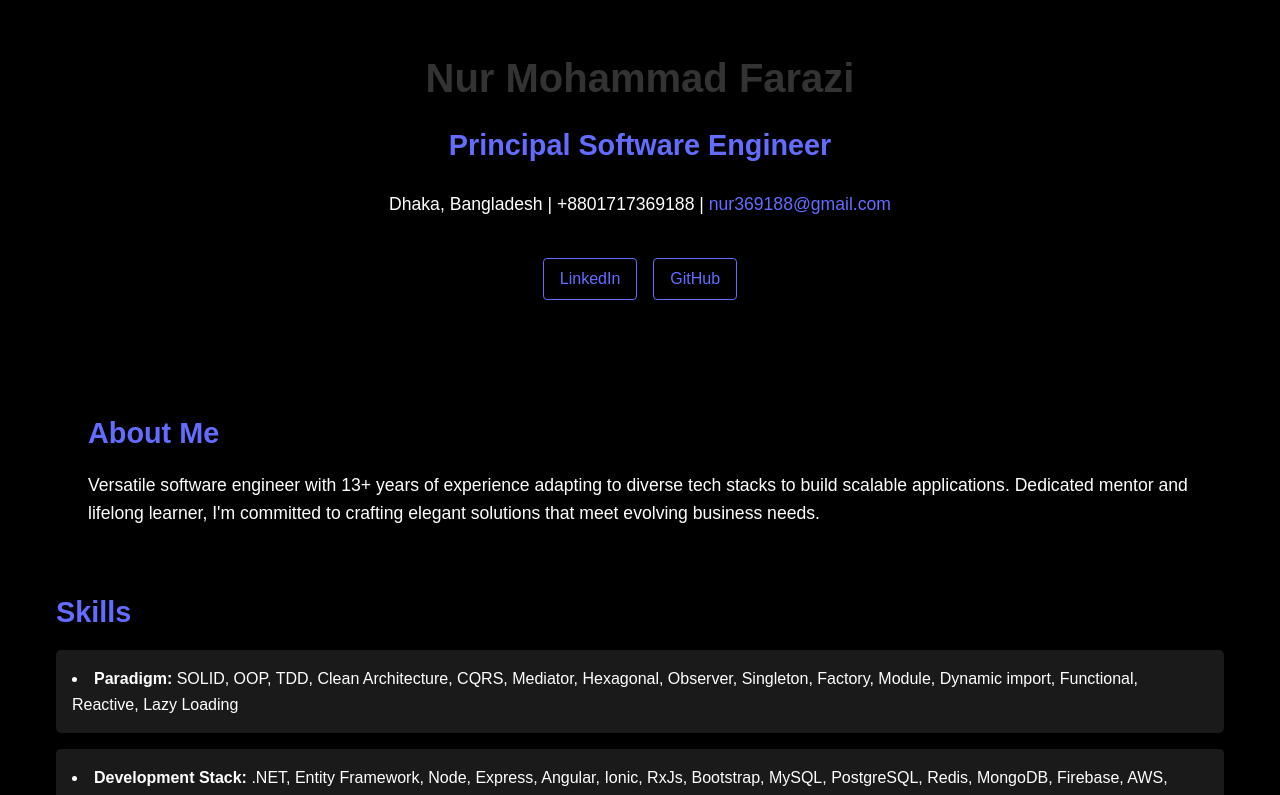
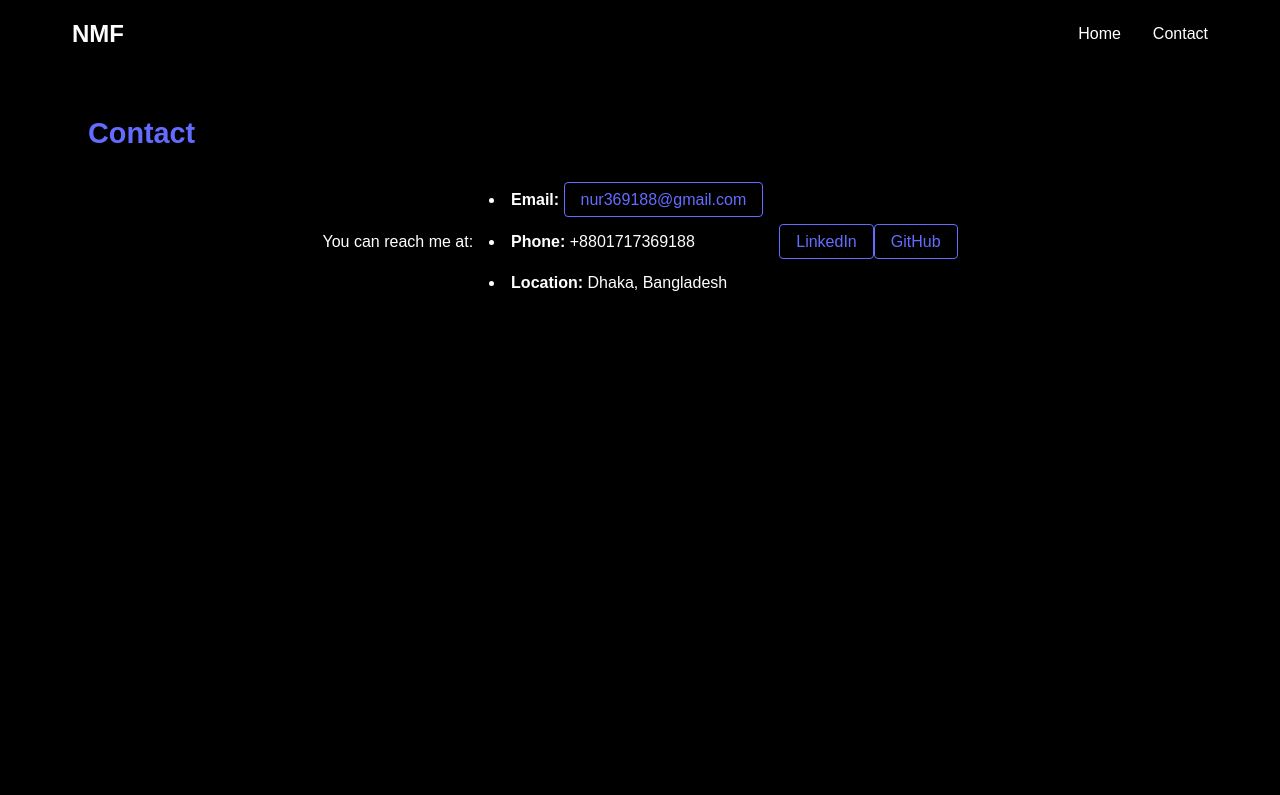
Before and after one commit to nurfarazi/personal-webpage, a React (Vite) app: page /contact in a window 1280 px wide. Shown: the top 795 px of the page. Built offline with nearby package versions, Linux system fonts and the light colour scheme.

Commit message:
feat: add routing and contact page with navbar component

```diff
--- a/package.json
+++ b/package.json
@@ -12,6 +12,7 @@
   "dependencies": {
     "react": "^19.0.0",
     "react-dom": "^19.0.0",
+    "react-router-dom": "^7.4.0",
     "react-tsparticles": "^2.12.2",
     "tsparticles": "^3.8.1",
     "tsparticles-slim": "^2.12.0"
--- a/src/App.css
+++ b/src/App.css
@@ -27,6 +27,7 @@ body {
   flex-direction: column;
   gap: 2rem;
   box-sizing: border-box;
+  padding-top: 80px;
 }
 
 h1, h2, h3 {
@@ -222,3 +223,45 @@ a:hover {
     margin-bottom: 0.5rem;
   }
 }
+
+.navbar {
+  position: fixed;
+  top: 0;
+  left: 0;
+  right: 0;
+  background-color: rgba(0, 0, 0, 0.8);
+  backdrop-filter: blur(5px);
+  z-index: 1000;
+  padding: 1rem 0;
+}
+
+.nav-content {
+  max-width: 1200px;
+  margin: 0 auto;
+  display: flex;
+  justify-content: space-between;
+  align-items: center;
+  padding: 0 2rem;
+}
+
+.nav-brand {
+  color: #fff;
+  text-decoration: none;
+  font-size: 1.5rem;
+  font-weight: bold;
+}
+
+.nav-links {
+  display: flex;
+  gap: 2rem;
+}
+
+.nav-links a {
+  color: #fff;
+  text-decoration: none;
+  transition: color 0.3s ease;
+}
+
+.nav-links a:hover {
+  color: #007bff;
+}
--- a/src/App.tsx
+++ b/src/App.tsx
@@ -1,7 +1,10 @@
 import { useCallback } from 'react'
+import { BrowserRouter as Router, Routes, Route } from 'react-router-dom'
 import type { Container, Engine } from "tsparticles-engine";
 import Particles from "react-tsparticles";
 import { loadSlim } from "tsparticles-slim";
+import Navbar from './components/Navbar'
+import Contact from './pages/Contact'
 import './App.css'
 
 interface ContactLink {
@@ -25,7 +28,7 @@ function App() {
   ];
 
   return (
-    <>
+    <Router>
       <Particles
         id="tsparticles"
         init={particlesInit}
@@ -109,6 +112,10 @@ function App() {
           detectRetina: true,
         }}
       />
+      <Navbar />
+      <Routes>
+        <Route path="/contact" element={<Contact />} />
+        <Route path="/" element={
           <div className="container">
             <header className="header">
               <h1>Nur Mohammad Farazi</h1>
@@ -170,16 +177,10 @@ function App() {
                 </li>
               </ul>
             </section>
-
-        <section className="section contact">
-          <h2>Contact</h2>
-          <p>
-            If you'd like to get in touch, please use the links above or email me at{' '}
-            <a href="mailto:nur369188@gmail.com">nur369188@gmail.com</a>.
-          </p>
-        </section>
           </div>
-    </>
+        } />
+      </Routes>
+    </Router>
   )
 }
 
--- /dev/null
+++ b/src/components/Navbar.tsx
@@ -0,0 +1,17 @@
+import { Link } from 'react-router-dom';
+
+const Navbar = () => {
+  return (
+    <nav className="navbar">
+      <div className="nav-content">
+        <Link to="/" className="nav-brand">NMF</Link>
+        <div className="nav-links">
+          <Link to="/">Home</Link>
+          <Link to="/contact">Contact</Link>
+        </div>
+      </div>
+    </nav>
+  );
+};
+
+export default Navbar;
--- /dev/null
+++ b/src/pages/Contact.tsx
@@ -0,0 +1,45 @@
+const Contact = () => {
+  return (
+    <div className="container">
+      <section className="section contact">
+        <h2>Contact</h2>
+        <div className="contact-info">
+          <p>
+            You can reach me at:
+          </p>
+          <ul>
+            <li>
+              <strong>Email:</strong>{' '}
+              <a href="mailto:nur369188@gmail.com">nur369188@gmail.com</a>
+            </li>
+            <li>
+              <strong>Phone:</strong> +8801717369188
+            </li>
+            <li>
+              <strong>Location:</strong> Dhaka, Bangladesh
+            </li>
+          </ul>
+          <div className="social-links">
+            <a
+              href="https://www.linkedin.com/in/nurfarazi/"
+              target="_blank"
+              rel="noopener noreferrer"
+            >
+              LinkedIn
+            </a>
+            <a
+              href="https://github.com/nurfarazi"
+              target="_blank"
+              rel="noopener noreferrer"
+              className="github"
+            >
+              GitHub
+            </a>
+          </div>
+        </div>
+      </section>
+    </div>
+  );
+};
+
+export default Contact;
```
Also changed, not shown: 1 other file (tests, documents, lock files or other folders). Lines whose indentation alone changed are shown as unchanged.
